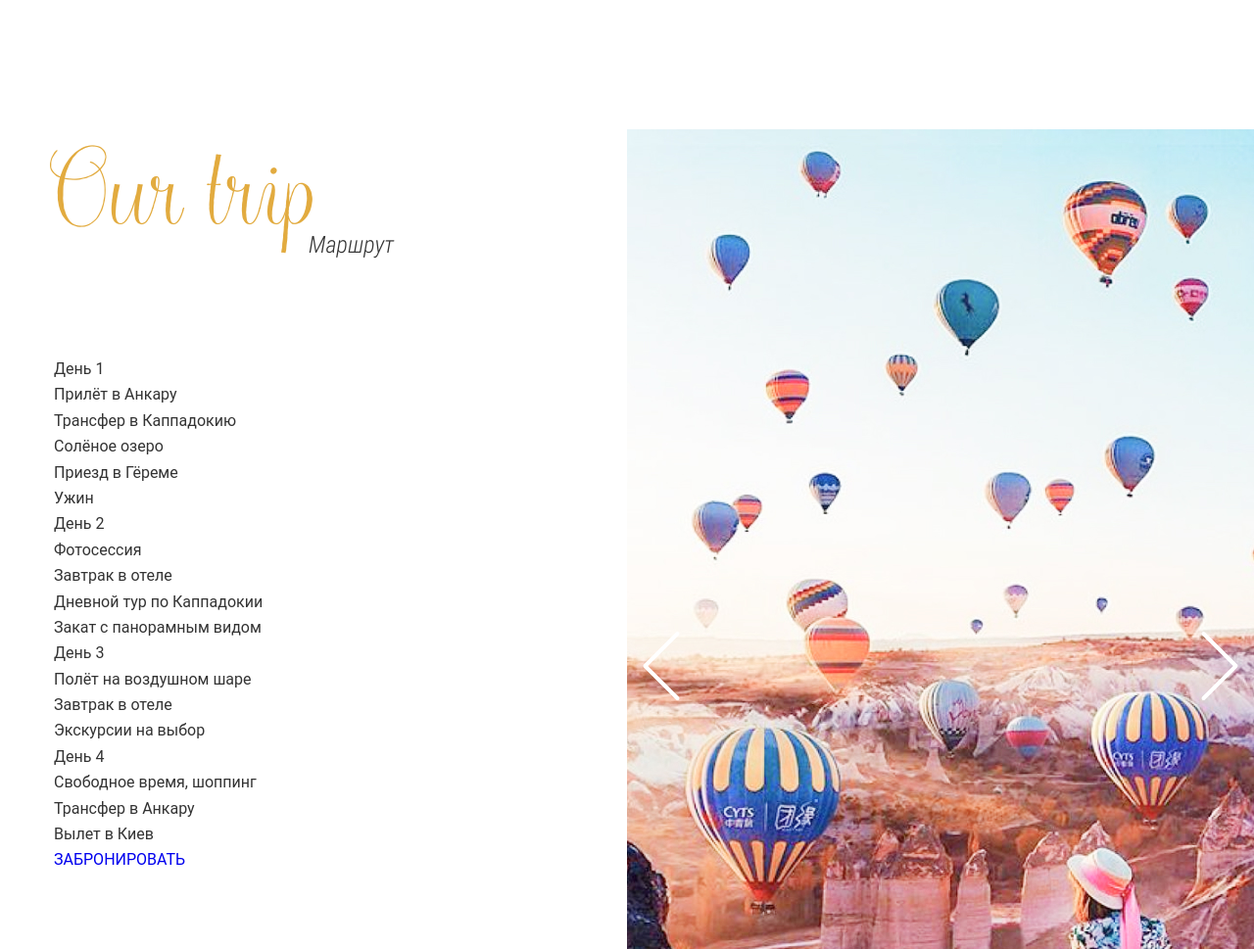
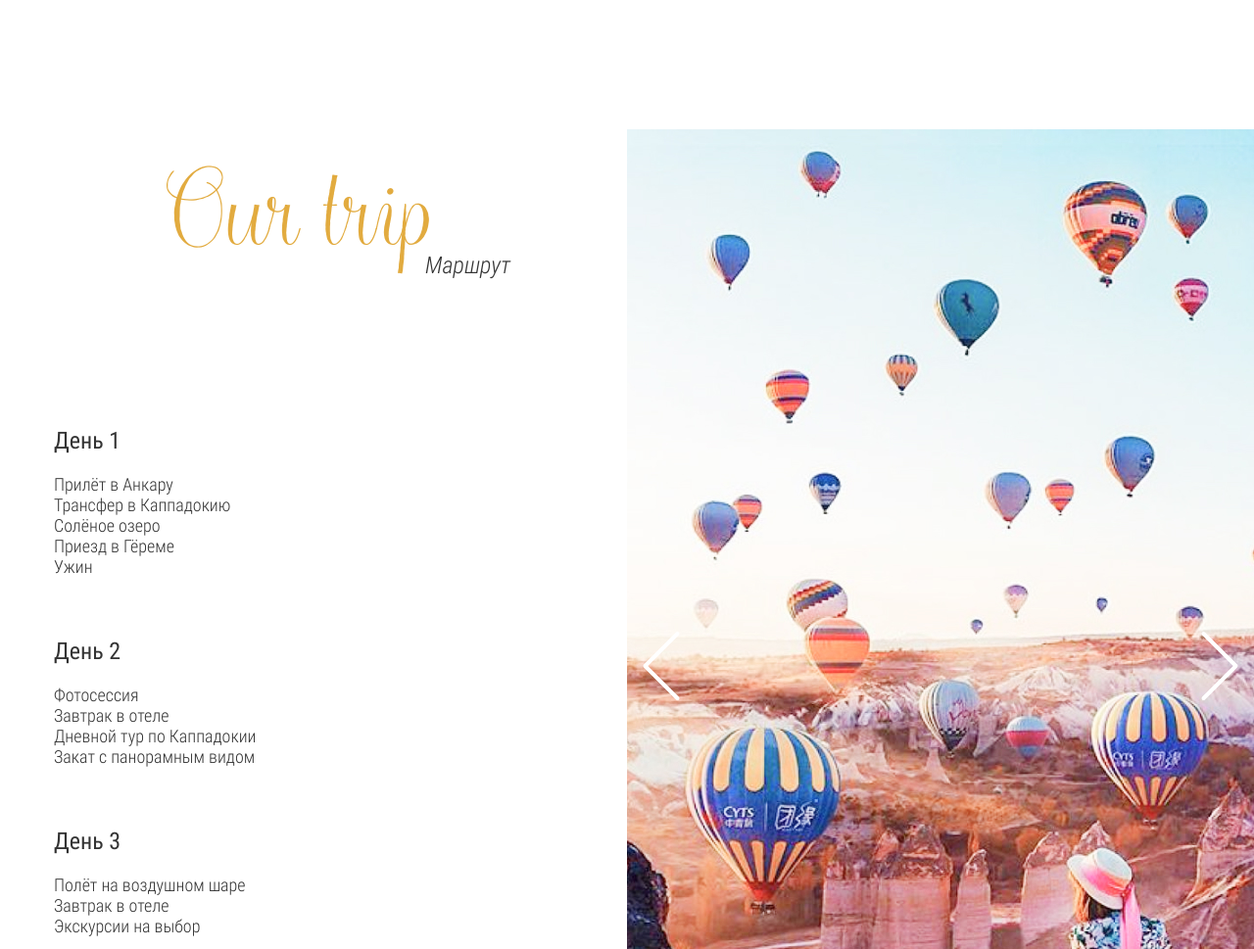
Before and after one commit to Kilavki/Cappadocia, a website: page app/index.html in a window 1280 px wide. Shown: the part 2000-2969 px from the top of the page at 98% size. Drawn offline with nearby package versions, Linux system fonts and the light colour scheme; files that its build step writes are made by us from their sources.

Commit message:
step: new style heading and subtitle section of our trip

```diff
--- a/app/index.html
+++ b/app/index.html
@@ -41,12 +41,10 @@
 
 	<section class="section fairy-tail">
 		<div class="container">
-			<div class="title-inner">
 			<h3 class="title fairy-tail__title">
 				Fairy tail<br>
 				<span class="subtitle subtitle__fairy-tail">Сказочная страна чудес</span>
 			</h3>
-			</div>
 		</div>
 		<div class="fairy-tail__inner">
 			<div class="fairy-tail__slider">
@@ -93,14 +91,12 @@
 			<div class="our-trip__content">
 				<div class="our-trip__container">
 					<div class="our-trip__body">
-						<div class="title-inner">
 						<h3 class="title our-trip__title">
 							Our trip<br>
 							<span class="subtitle subtitle__our-trip">
 								Маршрут
 							</span>
 						</h3>
-						</div>
 						<ul class="our-trip__list">
 							<li>День 1 </li>
 							<li>Прилёт в Анкару</li>
--- a/app/styles/main.scss
+++ b/app/styles/main.scss
@@ -89,11 +89,8 @@ body {
 	}
 }
 
-.title-inner {
-	margin: auto 0 100px;
-}
-
 .title {
+	margin: 0 auto 100px;
 	@include balqis (96px, normal, normal, false, 128px);
 	color: $accent;
 }
@@ -248,4 +245,19 @@ body {
 		left: 0;
 		@extend .container
 	}
+	&__body {
+		display: flex;
+		flex-direction: column;
+		justify-content: space-around;
+		width: 50%;
+		height: 100%;
+	}
+	&__list {
+		@extend .body-text;
+		li:nth-child(1) {
+			margin-bottom: 20px;
+			@include RobotoCond (24px, 400, normal, false, 28px);
+			color: $textColor;
+		}
+	}
 }
```
Lines whose indentation alone changed are shown as unchanged.
